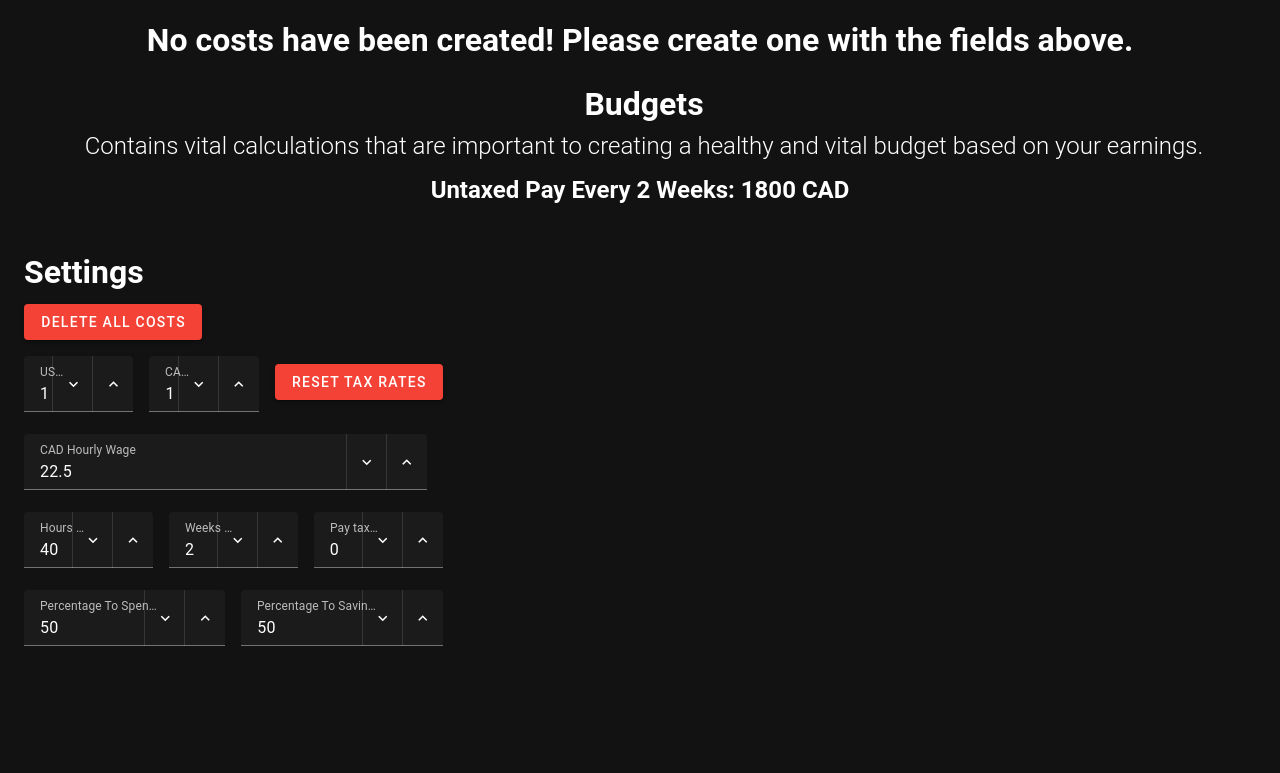
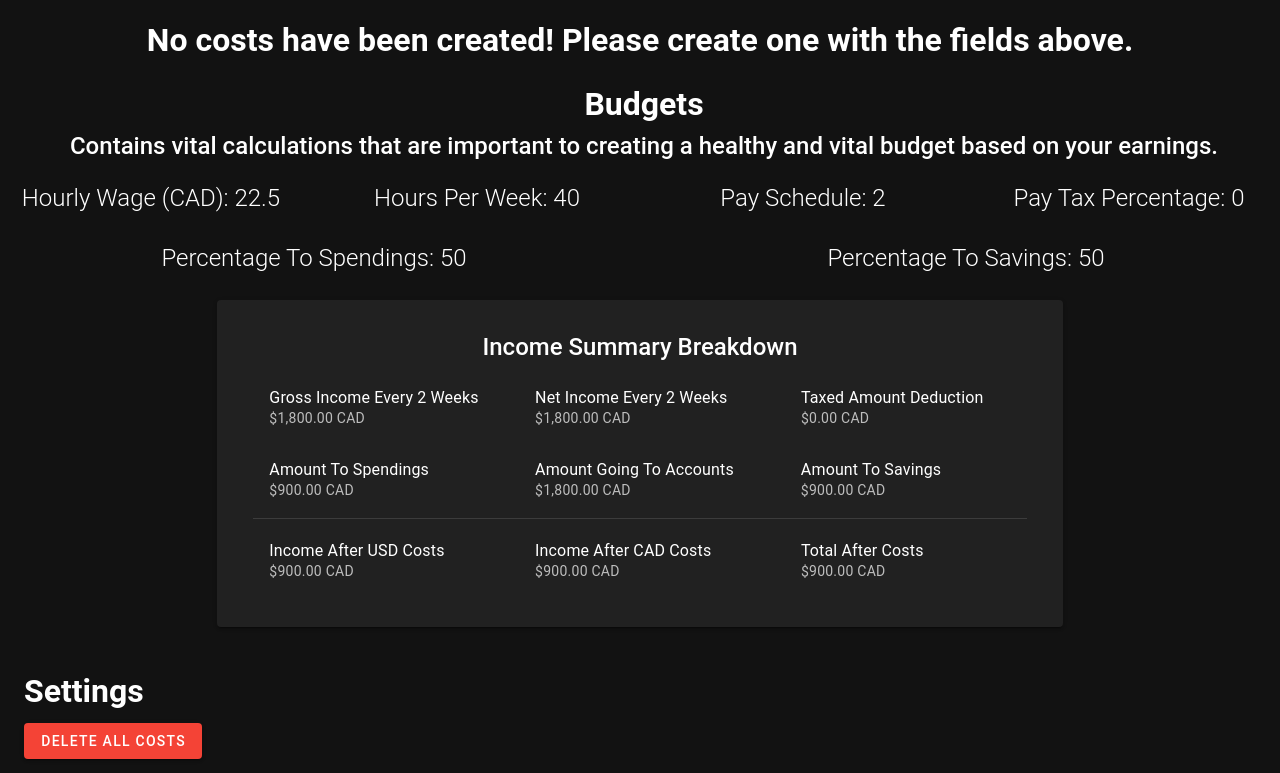
Before and after one commit to IanTapply22/Budget-Management, a Vue app: page / in a window 1280 px wide. Shown: the part 600-1373 px from the top of the page. Before the commit the page ends 1268 px from the top, so only its background shows below. Built offline with nearby package versions, Linux system fonts and the light colour scheme.

Commit message:
Created income summary breakdown and create calculations and fixed spacing of things

```diff
--- a/src/components.d.ts
+++ b/src/components.d.ts
@@ -21,6 +21,7 @@ declare module 'vue' {
     HelloWorld: typeof import('./components/HelloWorld.vue')['default']
     Pay: typeof import('./components/settings/Pay.vue')['default']
     PayCalculation: typeof import('./components/calculations/PayCalculation.vue')['default']
+    PayInformation: typeof import('./components/calculations/PayInformation.vue')['default']
     RemoveAllCosts: typeof import('./components/settings/RemoveAllCosts.vue')['default']
     RouterLink: typeof import('vue-router')['RouterLink']
     RouterView: typeof import('vue-router')['RouterView']
--- a/src/components/base/BudgetManagement.vue
+++ b/src/components/base/BudgetManagement.vue
@@ -1,4 +1,5 @@
 <template>
     <BudgetsHeader />
+    <PayInformation />
     <PayCalculation />
 </template>
--- a/src/components/calculations/PayCalculation.vue
+++ b/src/components/calculations/PayCalculation.vue
@@ -1,5 +1,78 @@
 <template>
-    <h2 class="text-center mt-2">Untaxed Pay Every {{ budget.paySchedule }} Weeks: {{ calculatePayForPayPeriod() }} CAD</h2>
+    <v-row justify="center">
+        <v-col cols="12" md="8">
+            <v-card class="pa-5" elevation="2">
+                <v-card-title class="text-h5 text-center">Income Summary Breakdown</v-card-title>
+                <v-card-text>
+                    <v-list>
+                        <v-row>
+                            <v-col>
+                                <v-list-item>
+                                    <v-list-item-title>Gross Income Every {{ budget.paySchedule }}
+                                        Weeks</v-list-item-title>
+                                    <v-list-item-subtitle>{{ grossIncome() }} CAD</v-list-item-subtitle>
+                                </v-list-item>
+                            </v-col>
+                            <v-col>
+                                <v-list-item>
+                                    <v-list-item-title>Net Income Every {{ budget.paySchedule }}
+                                        Weeks</v-list-item-title>
+                                    <v-list-item-subtitle>{{ netIncome() }} CAD</v-list-item-subtitle>
+                                </v-list-item>
+                            </v-col>
+                            <v-col>
+                                <v-list-item>
+                                    <v-list-item-title>Taxed Amount Deduction</v-list-item-title>
+                                    <v-list-item-subtitle>{{ taxDeduction() }} CAD</v-list-item-subtitle>
+                                </v-list-item>
+                            </v-col>
+                        </v-row>
+                        <v-row>
+                            <v-col cols="4" md="4">
+                                <v-list-item>
+                                    <v-list-item-title>Amount To Spendings</v-list-item-title>
+                                    <v-list-item-subtitle>{{ spendingsAmount() }} CAD</v-list-item-subtitle>
+                                </v-list-item>
+                            </v-col>
+                            <v-col cols="4" md="4">
+                                <v-list-item>
+                                    <v-list-item-title>Amount Going To Accounts</v-list-item-title>
+                                    <v-list-item-subtitle>{{ accountAmount() }} CAD</v-list-item-subtitle>
+                                </v-list-item>
+                            </v-col>
+                            <v-col cols="4" md="4">
+                                <v-list-item>
+                                    <v-list-item-title>Amount To Savings</v-list-item-title>
+                                    <v-list-item-subtitle>{{ savingsAmount() }} CAD</v-list-item-subtitle>
+                                </v-list-item>
+                            </v-col>
+                        </v-row>
+                        <v-divider class="my-4"></v-divider>
+                        <v-row>
+                            <v-col>
+                                <v-list-item>
+                                    <v-list-item-title>Income After USD Costs</v-list-item-title>
+                                    <v-list-item-subtitle>{{ incomeAfterUSDCosts() }} CAD</v-list-item-subtitle>
+                                </v-list-item>
+                            </v-col>
+                            <v-col>
+                                <v-list-item>
+                                    <v-list-item-title>Income After CAD Costs</v-list-item-title>
+                                    <v-list-item-subtitle>{{ incomeAfterCADCosts() }} CAD</v-list-item-subtitle>
+                                </v-list-item>
+                            </v-col>
+                            <v-col>
+                                <v-list-item>
+                                    <v-list-item-title>Total After Costs</v-list-item-title>
+                                    <v-list-item-subtitle>{{ totalRemainingSpending() }} CAD</v-list-item-subtitle>
+                                </v-list-item>
+                            </v-col>
+                        </v-row>
+                    </v-list>
+                </v-card-text>
+            </v-card>
+        </v-col>
+    </v-row>
 </template>
 
 <script lang="ts">
@@ -12,9 +85,124 @@ export default {
         };
     },
     methods: {
-        calculatePayForPayPeriod(): number {
-            return (this.budget.hourlyWage * this.budget.hoursPerWeek) * this.budget.paySchedule
+        /** RAW VALUES AS NUMERICAL VALUES THAT CAN BE MODIFIED WITH THE NUMBER FUNCTIONS */
+
+        /**
+         * Calculate the gross income before taxes.
+         */
+        grossIncomeRaw(): number {
+            return (this.budget.hourlyWage * this.budget.hoursPerWeek) * this.budget.paySchedule;
         },
+        /**
+         * Calculate the net income after taxes.
+         */
+        netIncomeRaw(): number {
+            return this.grossIncomeRaw() * (1 - this.budget.payTaxPercentage / 100);
+        },
+        /**
+         * Calculate the tax deduction.
+         */
+        taxDeductionRaw(): number {
+            return this.grossIncomeRaw() - this.netIncomeRaw();
+        },
+        /**
+         * Calculate the amount to spendings from the net income.
+         */
+        spendingsAmountRaw(): number {
+            return this.netIncomeRaw() * (this.budget.percentageToSpending / 100);
+        },
+        /**
+         * Calculate the amount to savings from the net income.
+         */
+        savingsAmountRaw(): number {
+            return this.netIncomeRaw() * (this.budget.percentageToSaving / 100);
+        },
+        /**
+         * The amount of USD costs in USD
+         */
+        usdCostsRaw(): number {
+            let usdSpendingAmount = 0;
+
+            // For every cost, add the amount and shipping cost to the total spending amount
+            this.budget.usdCosts.forEach((cost) => {
+                usdSpendingAmount += cost.amount + cost.shippingCost;
+            });
+
+            return usdSpendingAmount;
+        },
+        /**
+         * The amount of CAD costs in CAD
+         */
+        cadCostsRaw(): number {
+            let cadSpendingAmount = 0;
+
+            // For every cost, add the amount and shipping cost to the total spending amount
+            this.budget.cadCosts.forEach((cost) => {
+                cadSpendingAmount += cost.amount + cost.shippingCost;
+            });
+
+            return cadSpendingAmount;
+        },
+        /** STRING VALUES THAT ARE FORMATTED FROM RAW */
+
+        /**
+         * Format the gross income to a currency string.
+         */
+        grossIncome(): string {
+            return this.formatNumber(this.grossIncomeRaw());
+        },
+        /**
+         * Format the net income to a currency string.
+         */
+        netIncome(): string {
+            return this.formatNumber(this.netIncomeRaw());
+        },
+        /**
+         * Format the tax deduction to a currency string.
+         */
+        taxDeduction(): string {
+            return this.formatNumber(this.taxDeductionRaw());
+        },
+        /**
+         * Format the amount to spendings to a currency string.
+         */
+        spendingsAmount(): string {
+            return this.formatNumber(this.spendingsAmountRaw());
+        },
+        /**
+         * Format the amount to savings to a currency string.
+         */
+        savingsAmount(): string {
+            return this.formatNumber(this.savingsAmountRaw());
+        },
+        accountAmount(): string {
+            return this.formatNumber(this.spendingsAmountRaw() + this.savingsAmountRaw());
+        },
+        /**
+         * Formats the amount of income after the USD costs (converted to CAD)
+         */
+        incomeAfterUSDCosts(): string {
+            return this.formatNumber(this.spendingsAmountRaw() - this.budget.convertToCad(this.usdCostsRaw()));
+        },
+        /**
+         * Formats the amount of income after the CAD costs
+         */
+        incomeAfterCADCosts(): string {
+            return this.formatNumber(this.spendingsAmountRaw() - this.cadCostsRaw());
+        },
+        /**
+         * Formats the total remaining spending after all costs in CAD
+         */
+        totalRemainingSpending(): string {
+            return this.formatNumber(this.spendingsAmountRaw() - this.budget.convertToCad(this.usdCostsRaw()) - this.cadCostsRaw());
+        },
+        /**
+         * Format a number to a CAD currency string.
+         * @param num The number to format.
+         */
+        formatNumber(num: number): string {
+            return new Intl.NumberFormat('en-CA', { style: 'currency', currency: 'CAD' }).format(num);
+        }
     }
 };
 </script>
--- /dev/null
+++ b/src/components/calculations/PayInformation.vue
@@ -0,0 +1,36 @@
+<template>
+    <v-row>
+        <v-col>
+            <h2 class="text-center font-weight-light">Hourly Wage (CAD): {{ budget.hourlyWage }}</h2>
+        </v-col>
+        <v-col>
+            <h2 class="text-center font-weight-light">Hours Per Week: {{ budget.hoursPerWeek }}</h2>
+        </v-col>
+        <v-col>
+            <h2 class="text-center font-weight-light">Pay Schedule: {{ budget.paySchedule }}</h2>
+        </v-col>
+        <v-col>
+            <h2 class="text-center font-weight-light">Pay Tax Percentage: {{ budget.payTaxPercentage }}</h2>
+        </v-col>
+    </v-row>
+    <v-row>
+        <v-col>
+            <h2 class="text-center font-weight-light">Percentage To Spendings: {{ budget.percentageToSpending }}</h2>
+        </v-col>
+        <v-col>
+            <h2 class="text-center font-weight-light">Percentage To Savings: {{ budget.percentageToSaving }}</h2>
+        </v-col>
+    </v-row>
+</template>
+
+<script lang="ts">
+import { useBudgetStore } from '@/stores/budget';
+
+export default {
+    data() {
+        return {
+            budget: useBudgetStore(),
+        };
+    }
+};
+</script>
--- a/src/components/headers/BudgetsHeader.vue
+++ b/src/components/headers/BudgetsHeader.vue
@@ -1,7 +1,7 @@
 <template>
     <div class="ml-2 mt-4">
         <h1 class="mt-4 text-center">Budgets</h1>
-        <h2 class="text-center font-weight-light">Contains vital calculations that are important to creating a healthy
+        <h2 class="text-center font-weight-medium mb-4">Contains vital calculations that are important to creating a healthy
             and vital budget based on your earnings.</h2>
     </div>
 </template>
--- a/src/components/headers/CostsHeader.vue
+++ b/src/components/headers/CostsHeader.vue
@@ -1,5 +1,5 @@
 <template>
     <h1 class="mt-4 text-center">Costs</h1>
-    <h2 class="text-center font-weight-light">All costs that have been created. This includes both USD and CAD costs
+    <h2 class="text-center font-weight-medium">All costs that have been created. This includes both USD and CAD costs
         and contains information such as tax rates and more!</h2>
 </template>
--- a/src/components/settings/EarningSplits.vue
+++ b/src/components/settings/EarningSplits.vue
@@ -2,9 +2,9 @@
     <!-- Earning splitting -->
     <v-col cols="12" md="4">
         <v-row>
-            <v-number-input class="mr-4" v-model="budget.percentageToSpending" label="Percentage To Spendings" required
+            <v-number-input class="mr-4" v-model="percentageToSpending" label="Percentage To Spendings" required
                 width="100" :step="1" />
-            <v-number-input v-model="budget.percentageToSaving" label="Percentage To Savings" required width="100"
+            <v-number-input v-model="percentageToSaving" label="Percentage To Savings" required width="100"
                 :step="1" />
         </v-row>
     </v-col>
@@ -17,7 +17,19 @@ export default {
     data() {
         return {
             budget: useBudgetStore(),
+            percentageToSpending: 50,
+            percentageToSaving: 50,
         };
     },
+    watch: {
+        percentageToSpending: function (newVal) {
+            this.percentageToSaving = 100 - newVal;
+            this.budget.percentageToSpending = newVal;
+        },
+        percentageToSaving: function (newVal) {
+            this.percentageToSpending = 100 - newVal;
+            this.budget.percentageToSaving = newVal;
+        }
+    }
 };
 </script>
--- a/src/components/settings/Pay.vue
+++ b/src/components/settings/Pay.vue
@@ -4,8 +4,8 @@
         <v-row>
             <v-number-input class="mr-4" v-model="budget.hoursPerWeek" label="Hours Per Week" required width="100"
                 :step="1" />
-            <v-number-input v-model="budget.paySchedule" label="Weeks Between Pays" required width="100" :step="1" />
-            <v-number-input v-model="budget.payTaxPercentage" label="Pay tax %" required width="100" :step="1"
+            <v-number-input v-model="budget.paySchedule" label="Weeks Between Pays" required width="100" :step="1" :min="1" />
+            <v-number-input v-model="budget.payTaxPercentage" label="Pay tax %" required width="100" :step="1" :min="0"
                 class="ml-4" />
         </v-row>
     </v-col>
```
Also changed, not shown: 1 other file (tests, documents, lock files or other folders).
